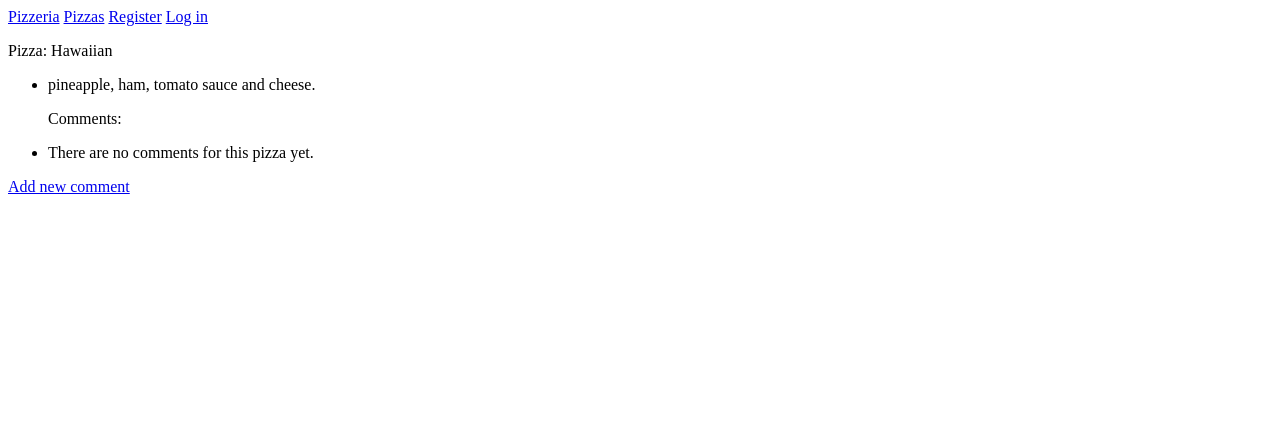
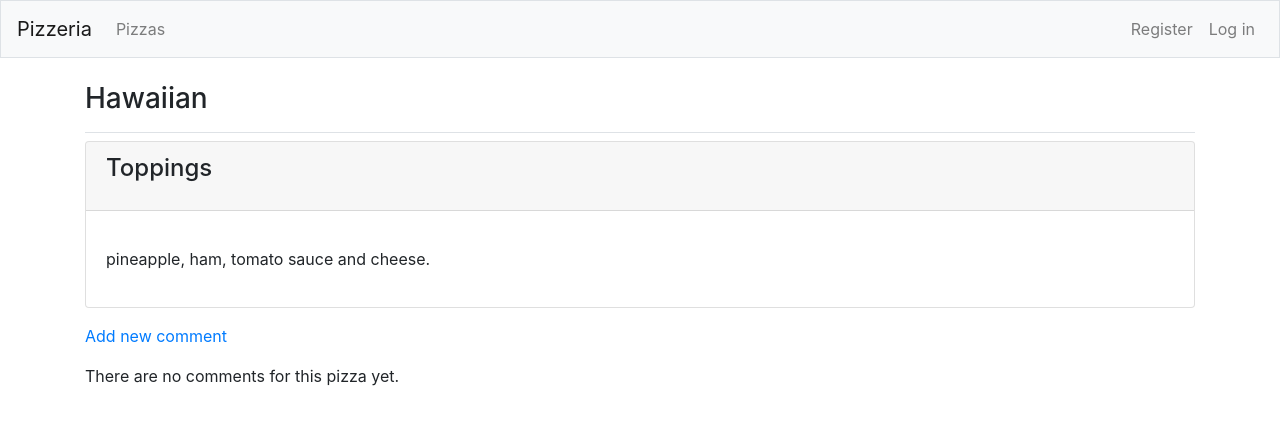
Before and after one commit to krmsn/pizzeria, a Django app: page /pizzas/2/ in a window 1280 px wide. Shown: the top 425 px of the page. Run offline with Django 3.2, Linux system fonts and the light colour scheme; data comes from the database, SQL or seed files in the repository; both versions use the stored data as it was after the commit; parts of the project's set-up code (start-up, migrations or seed data) failed here and were passed over; some libraries are stand-ins or nearby versions.

Commit message:
final final kermit

```diff
--- a/pizzas/templates/pizzas/base.html
+++ b/pizzas/templates/pizzas/base.html
@@ -1,16 +1,60 @@
-<p>
-    <a href = "{% url 'pizzas:index' %}">Pizzeria</a>
-    <a href = "{% url 'pizzas:pizzas' %}">Pizzas</a>
+{% load bootstrap4 %}
 
-{% if user.is_authenticated %}
-    Hello, {{ user.username }}.
-    <a href="{% url 'users:logout' %}">Log out</a>
-{% else %}
-    <a href="{% url 'users:register' %}">Register</a>
-    <a href="{% url 'users:login' %}">Log in</a>
-{% endif %}
-</p>
+<!doctype html>
+<html lang="en">
+<head>
+    <meta charset = "utf-8">
+    <meta name = "viewport" content="width=device-width, initial-scale=1, shrink-to-fit=no">
+    <title>Pizzeria</title>
 
-{% block content %}
+    {% bootstrap_css %}
+    {% bootstrap_javascript jquery='full' %}
 
-{% endblock content %}
+</head>
+
+<body>
+    <nav class="navbar navbar-expand-md navbar-light bg-light mb-4 border">
+        <a class="navbar-brand" href="{% url 'pizzas:index' %}">
+            Pizzeria</a>
+
+        <button class="navbar-toggler" type="button" data-toggle="collapse"
+            data-target="#navbarCollapse" aria-controls="navbarCollapse"
+            aria-expanded="false" aria-label="Toggle navigation">
+        <span class="navbar-toggler-icon"></span></button>
+
+    <div class="collapse navbar-collapse" id="navbarCollapse">
+        <ul class="navbar-nav mr-auto">
+            <li class="nav_item">
+                <a class="nav-link" href="{% url 'pizzas:pizzas' %}">
+                    Pizzas</a></li>
+        </ul>
+        <ul class="navbar-nav ml-auto">
+            {% if user.is_authenticated %}
+                <li class="nav_item">
+                    <span class="navbar-text">Hello, {{ user.username }}.</span>
+                </li>
+                <li class="nav-item">
+                    <a class="nav-link" href="{% url 'users:logout' %}">Log out</a>
+                </li>
+            {% else %}
+                <li class="nav-item">
+                    <a class="nav-link" href="{% url 'users:register' %}">Register</a>
+                </li>
+                <li class="nav-item">
+                    <a class="nav-link" href="{% url 'users:login' %}">Log in</a>
+                </li>
+            {% endif %}
+        </ul>
+    </div>
+    </nav>
+
+    <main role="main" class="container">
+        <div class="pb-2 mb-2 border-bottom">
+            {% block page_header %} {% endblock page_header %}
+        </div>
+        <div>
+            {% block content %} {% endblock content %}
+        </div>
+    </main>
+</body>
+</html>
--- a/pizzas/templates/pizzas/pizza.html
+++ b/pizzas/templates/pizzas/pizza.html
@@ -1,42 +1,41 @@
 {% extends "pizzas/base.html" %}
 
+{% block page_header %}
+<h3>{{ pizza }}</h3>
+{% endblock page_header %}
+
 {% block content %}
+    {% for topping in toppings %}
+    <div class="card mb-3">
+        <h4 class="card-header">
+            <p>Toppings</p>
+        </h4>
+        <div class="card-body">
+            <p>{{ topping.name|linebreaks }}</p>
+        </div>
+    </div>
 
-<p>Pizza: {{ pizza }}</p>
 
-<ul>
+{% empty %}
+<p>There are no toppings for this pizza yet.</p>
+{% endfor %}
 
-    {% for topping in toppings %}
+    <p>
+        <a href = "{% url 'pizzas:new_comment' pizza.id %}">Add new comment</a>
+    </p>
 
-    <li>
-        <p>{{ topping.name|linebreaks }}</p>
+    {% for comment in comments %}
+    <div class="card mb-3">
+        <h4 class="card_header">
+            {{comment.date_added|date:'M d, Y H:i'}}
+        </h4>
+        <div class="card-body">
+            {{comment.name|linebreaks}}
+        </div>
+    </div>
 
-    </li>
     {% empty %}
-    <li>There are no toppings for this pizza yet.</li>
+    <p>There are no comments for this pizza yet.</p>
     {% endfor %}
 
-</ul>
-
-<ul>
-
-    <p>Comments:</p>
-
-    {% for comment in comments %}
-
-    <li>
-        <p>{{comment.date_added|date:'M d, Y H:i'}}</p>
-        <p>{{comment.name}}</p>
-
-    </li>
-    {% empty %}
-    <li>There are no comments for this pizza yet.</li>
-    {% endfor %}
-
-</ul>
-
-<p>
-    <a href = "{% url 'pizzas:new_comment' pizza.id %}">Add new comment</a>
-</p>
-
 {% endblock content %}
--- a/pizzeria/settings.py
+++ b/pizzeria/settings.py
@@ -34,6 +34,7 @@ ALLOWED_HOSTS = []
 INSTALLED_APPS = [
     'pizzas',
     'users',
+    'bootstrap4',
     'django.contrib.admin',
     'django.contrib.auth',
     'django.contrib.contenttypes',
```
Also changed, not shown: pizzas/templates/pizzas/index.html (+8 -6 lines), pizzas/templates/pizzas/pizzas.html (+7 -7 lines), users/templates/registration/login.html (+13 -11 lines), db.sqlite3.
